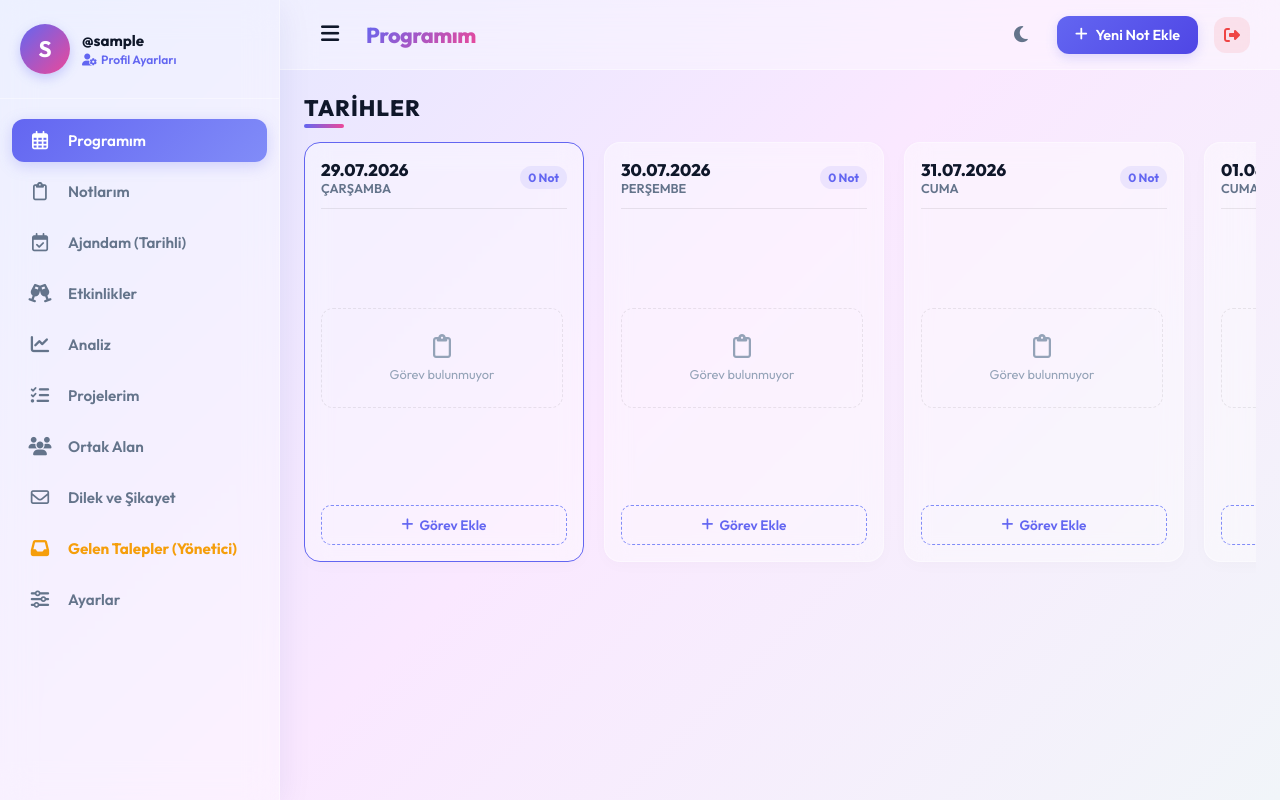
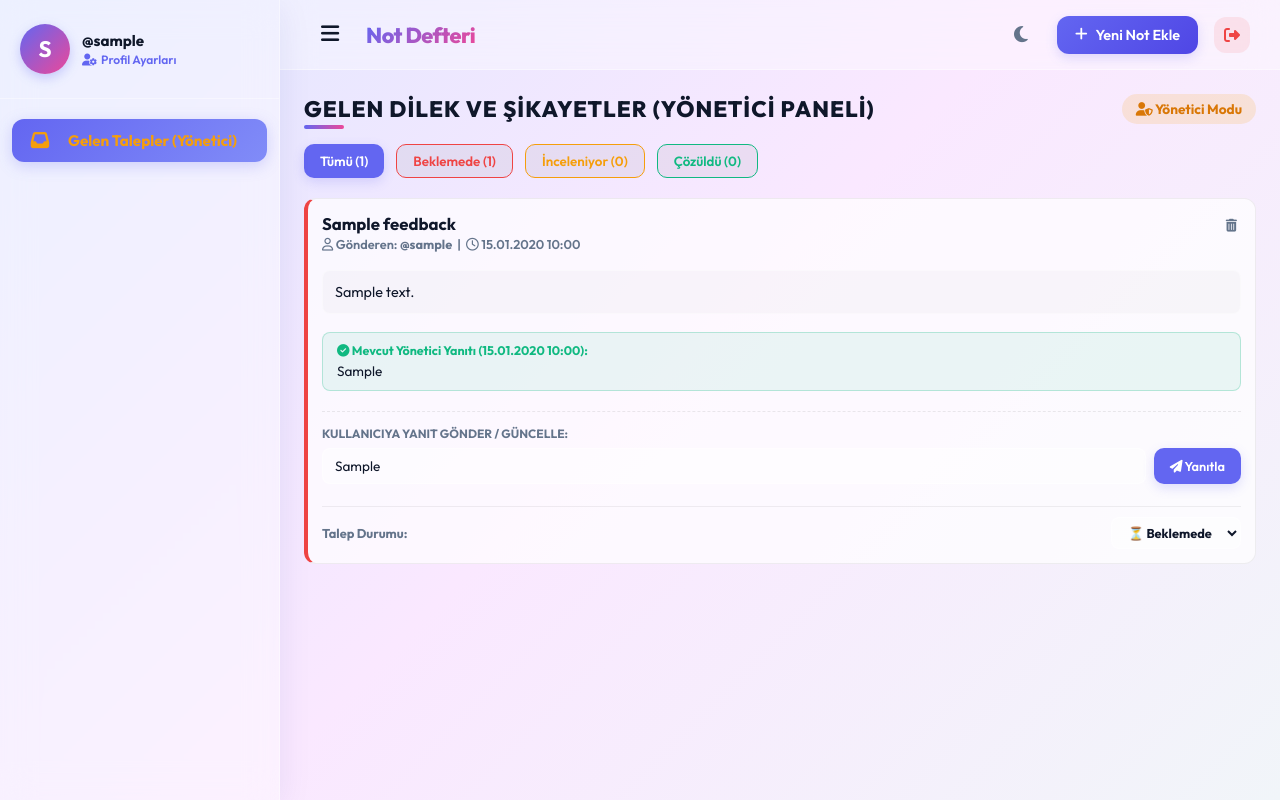
Before and after one commit to ilaydakzld/notdefteri, a Django app: page /dashboard/ in a window 1280 px wide. Run offline with Django 5.2, Linux system fonts and the light colour scheme; a user stored in the database is signed in; tables that the repository leaves empty hold one stand-in row (values such as "Sample post").

Commit message:
proje yeni degisiklikler2

```diff
--- a/notdefteri/settings.py
+++ b/notdefteri/settings.py
@@ -95,8 +95,10 @@ DATABASES = {
 }
 
 # Update database configuration from $DATABASE_URL.
-db_from_env = dj_database_url.config(conn_max_age=500)
+db_from_env = dj_database_url.config(conn_max_age=0)
 DATABASES['default'].update(db_from_env)
+DATABASES['default']['CONN_MAX_AGE'] = 0
+
 
 
 # Password validation
--- a/notes/models.py
+++ b/notes/models.py
@@ -68,9 +68,12 @@ class Feedback(models.Model):
     message = models.TextField()
     created_at = models.DateTimeField(auto_now_add=True)
     status = models.CharField(max_length=20, choices=STATUS_CHOICES, default='pending')
+    admin_reply = models.TextField(blank=True, null=True)
+    replied_at = models.DateTimeField(null=True, blank=True)
 
     class Meta:
         ordering = ['-created_at']
 
+
     def __str__(self):
         return f"[{self.get_status_display()}] {self.subject}"
--- a/notes/urls.py
+++ b/notes/urls.py
@@ -18,5 +18,6 @@ urlpatterns = [
     path('feedback/my-list/', views.get_user_feedbacks, name='get_user_feedbacks'),
     path('feedback/admin/list/', views.get_admin_feedbacks, name='get_admin_feedbacks'),
     path('feedback/admin/<int:feedback_id>/status/', views.update_feedback_status, name='update_feedback_status'),
+    path('feedback/admin/<int:feedback_id>/reply/', views.reply_feedback, name='reply_feedback'),
     path('feedback/admin/<int:feedback_id>/delete/', views.delete_feedback, name='delete_feedback'),
 ]
--- a/notes/views.py
+++ b/notes/views.py
@@ -333,6 +333,8 @@ def get_user_feedbacks(request):
             'message': f.message,
             'status': f.status,
             'status_display': f.get_status_display(),
+            'admin_reply': f.admin_reply,
+            'replied_at': f.replied_at.strftime('%d.%m.%Y %H:%M') if f.replied_at else None,
             'date': f.created_at.strftime('%d.%m.%Y %H:%M')
         })
     return JsonResponse({'success': True, 'feedbacks': data})
@@ -357,6 +359,8 @@ def get_admin_feedbacks(request):
             'message': f.message,
             'status': f.status,
             'status_display': f.get_status_display(),
+            'admin_reply': f.admin_reply,
+            'replied_at': f.replied_at.strftime('%d.%m.%Y %H:%M') if f.replied_at else None,
             'date': f.created_at.strftime('%d.%m.%Y %H:%M')
         })
 
@@ -393,6 +397,31 @@ def update_feedback_status(request, feedback_id):
 
 
 @login_required
+def reply_feedback(request, feedback_id):
+    if not request.user.is_superuser:
+        return JsonResponse({'success': False, 'error': 'Bu işlem için yetkiniz yoktur.'}, status=403)
+
+    if request.method == 'POST':
+        try:
+            body = json.loads(request.body.decode('utf-8')) if request.body else {}
+            reply_text = body.get('reply', '').strip()
+        except Exception:
+            reply_text = request.POST.get('reply', '').strip()
+
+        if not reply_text:
+            return JsonResponse({'success': False, 'error': 'Cevap metni boş olamaz.'}, status=400)
+
+        feedback = get_object_or_404(Feedback, id=feedback_id)
+        feedback.admin_reply = reply_text
+        feedback.replied_at = datetime.now()
+        if feedback.status == 'pending':
+            feedback.status = 'in_progress'
+        feedback.save()
+        return JsonResponse({'success': True})
+    return JsonResponse({'success': False, 'error': 'Geçersiz yöntem.'}, status=405)
+
+
+@login_required
 def delete_feedback(request, feedback_id):
     if not request.user.is_superuser:
         return JsonResponse({'success': False, 'error': 'Bu işlem için yetkiniz yoktur.'}, status=403)
--- a/templates/notehome.html
+++ b/templates/notehome.html
@@ -1348,6 +1348,13 @@
             </div>
 
             <ul class="sidebar-menu">
+                {% if user.is_superuser %}
+                <li class="menu-item active" id="menu-gelentalepler">
+                    <a href="#" onclick="switchTab('gelentalepler')" style="color: #f59e0b;">
+                        <i class="fas fa-inbox"></i> <span style="font-weight: 700;">Gelen Talepler (Yönetici)</span>
+                    </a>
+                </li>
+                {% else %}
                 <li class="menu-item active" id="menu-programim">
                     <a href="#" onclick="switchTab('programim')">
                         <i class="far fa-calendar-alt"></i> <span>Programım</span>
@@ -1388,20 +1395,14 @@
                         <i class="far fa-envelope"></i> <span>Dilek ve Şikayet</span>
                     </a>
                 </li>
-                {% if user.is_superuser %}
-                <li class="menu-item" id="menu-gelentalepler">
-                    <a href="#" onclick="switchTab('gelentalepler')" style="color: #f59e0b;">
-                        <i class="fas fa-inbox"></i> <span style="font-weight: 700;">Gelen Talepler (Yönetici)</span>
-                    </a>
-                </li>
-                {% endif %}
                 <li class="menu-item" id="menu-ayarlar">
-
                     <a href="#" onclick="switchTab('ayarlar')">
                         <i class="fas fa-sliders-h"></i> <span>Ayarlar</span>
                     </a>
                 </li>
+                {% endif %}
             </ul>
+
         </aside>
 
         <!-- Main Workspace -->
@@ -2023,7 +2024,12 @@
     <script>
         // Global variables and state
         let currentTheme = localStorage.getItem('theme') || 'light';
+        {% if user.is_superuser %}
+        let activeTab = 'gelentalepler';
+        {% else %}
         let activeTab = localStorage.getItem('active_tab') || 'programim';
+        {% endif %}
+
 
         // Load project, events, notes, collab rooms and agenda data from localStorage
         let projects = JSON.parse(localStorage.getItem('projects')) || [];
@@ -3074,12 +3080,20 @@
                             statusBadge = '<span style="background: rgba(16,185,129,0.1); color: #10b981; padding: 2px 8px; border-radius: 12px; font-size: 0.75rem; font-weight: 700;">Çözüldü</span>';
                         }
 
+                        const replyHtml = f.admin_reply ? `
+                            <div style="margin-top: 10px; background: rgba(99, 102, 241, 0.08); border: 1px solid var(--primary-light); padding: 10px 14px; border-radius: 8px;">
+                                <div style="font-size: 0.78rem; font-weight: 700; color: var(--primary);"><i class="fas fa-reply"></i> Yönetici Yanıtı (${f.replied_at}):</div>
+                                <p style="font-size: 0.85rem; color: var(--dark); margin-top: 4px; white-space: pre-wrap;">${f.admin_reply}</p>
+                            </div>
+                        ` : '';
+
                         card.innerHTML = `
                             <div style="display: flex; justify-content: space-between; align-items: start;">
                                 <h4 style="font-weight: 700; color: var(--dark);">${f.subject}</h4>
                                 ${statusBadge}
                             </div>
                             <p style="font-size: 0.85rem; color: var(--dark); margin-top: 6px; white-space: pre-wrap;">${f.message}</p>
+                            ${replyHtml}
                             <p style="font-size: 0.75rem; color: #64748b; font-weight: 600; margin-top: 8px;"><i class="far fa-clock"></i> Tarih: ${f.date}</p>
                         `;
                         container.appendChild(card);
@@ -3126,6 +3140,13 @@
                         card.className = 'project-note-card';
                         card.style.borderLeft = '4px solid ' + (f.status === 'resolved' ? '#10b981' : (f.status === 'in_progress' ? '#f59e0b' : '#ef4444'));
 
+                        const existingReplyHtml = f.admin_reply ? `
+                            <div style="margin-top: 10px; background: rgba(16, 185, 129, 0.08); border: 1px solid rgba(16, 185, 129, 0.25); padding: 10px 14px; border-radius: 8px;">
+                                <div style="font-size: 0.78rem; font-weight: 700; color: #10b981;"><i class="fas fa-check-circle"></i> Mevcut Yönetici Yanıtı (${f.replied_at}):</div>
+                                <p style="font-size: 0.85rem; color: var(--dark); margin-top: 4px; white-space: pre-wrap;">${f.admin_reply}</p>
+                            </div>
+                        ` : '';
+
                         card.innerHTML = `
                             <div style="display: flex; justify-content: space-between; align-items: start; gap: 10px;">
                                 <div>
@@ -3137,7 +3158,18 @@
                                 <button class="task-action-btn delete-btn" onclick="deleteAdminFeedback(${f.id})" title="Talebi Sil"><i class="fas fa-trash-alt"></i></button>
                             </div>
                             <p style="font-size: 0.9rem; color: var(--dark); margin-top: 10px; white-space: pre-wrap; background: rgba(0,0,0,0.02); padding: 12px; border-radius: 8px; border: 1px solid var(--glass-border);">${f.message}</p>
-                            <div style="display: flex; justify-content: space-between; align-items: center; margin-top: 12px;">
+
+                            ${existingReplyHtml}
+
+                            <div style="margin-top: 12px; border-top: 1px dashed rgba(0,0,0,0.08); padding-top: 10px;">
+                                <label style="font-size: 0.75rem; font-weight: 700; color: #64748b; text-transform: uppercase;">Kullanıcıya Yanıt Gönder / Güncelle:</label>
+                                <div style="display: flex; gap: 8px; margin-top: 6px;">
+                                    <input type="text" id="admin_reply_input_${f.id}" placeholder="Yanıtınızı buraya yazın..." value="${f.admin_reply || ''}" style="flex: 1; padding: 8px 12px; font-size: 0.85rem; border-radius: 8px; border: 1px solid var(--glass-border); background: var(--glass-bg); color: var(--dark);">
+                                    <button class="btn-save" onclick="replyAdminFeedback(${f.id})" style="width: auto; padding: 8px 16px; font-size: 0.8rem;"><i class="fas fa-paper-plane"></i> Yanıtla</button>
+                                </div>
+                            </div>
+
+                            <div style="display: flex; justify-content: space-between; align-items: center; margin-top: 14px; border-top: 1px solid rgba(0,0,0,0.06); padding-top: 10px;">
                                 <span style="font-size: 0.8rem; font-weight: 700; color: #64748b;">Talep Durumu:</span>
                                 <select onchange="updateAdminFeedbackStatus(${f.id}, this.value)" style="padding: 6px 12px; border-radius: 8px; border: 1px solid var(--glass-border); font-weight: 700; font-size: 0.8rem; background: var(--glass-bg); color: var(--dark);">
                                     <option value="pending" ${f.status === 'pending' ? 'selected' : ''}>⏳ Beklemede</option>
@@ -3151,6 +3183,37 @@
                 }
             } catch (err) {
                 console.error('Error loading admin feedbacks:', err);
+            }
+        }
+
+        async function replyAdminFeedback(feedbackId) {
+            const inputEl = document.getElementById(`admin_reply_input_${feedbackId}`);
+            if (!inputEl) return;
+            const replyText = inputEl.value.trim();
+
+            if (!replyText) {
+                alert('Lütfen bir yanıt metni girin.');
+                return;
+            }
+
+            try {
+                const response = await fetch(`/feedback/admin/${feedbackId}/reply/`, {
+                    method: 'POST',
+                    headers: {
+                        'Content-Type': 'application/json',
+                        'X-CSRFToken': getCsrfToken()
+                    },
+                    body: JSON.stringify({ reply: replyText })
+                });
+                const res = await response.json();
+                if (res.success) {
+                    alert('Yanıtınız başarıyla kaydedildi ve kullanıcıya iletildi.');
+                    loadAdminFeedbacks(currentAdminFilter);
+                } else {
+                    alert(res.error || 'Yanıt gönderme hatası');
+                }
+            } catch (err) {
+                console.error('Error replying feedback:', err);
             }
         }
 
@@ -3172,6 +3235,7 @@
                 if (res.success) {
                     loadAdminFeedbacks(currentAdminFilter);
                 } else {
+
                     alert(res.error || 'Güncelleme hatası');
                 }
             } catch (err) {
```
Also changed, not shown: notes/migrations/0007_feedback_admin_reply_feedback_replied_at.py (added).
